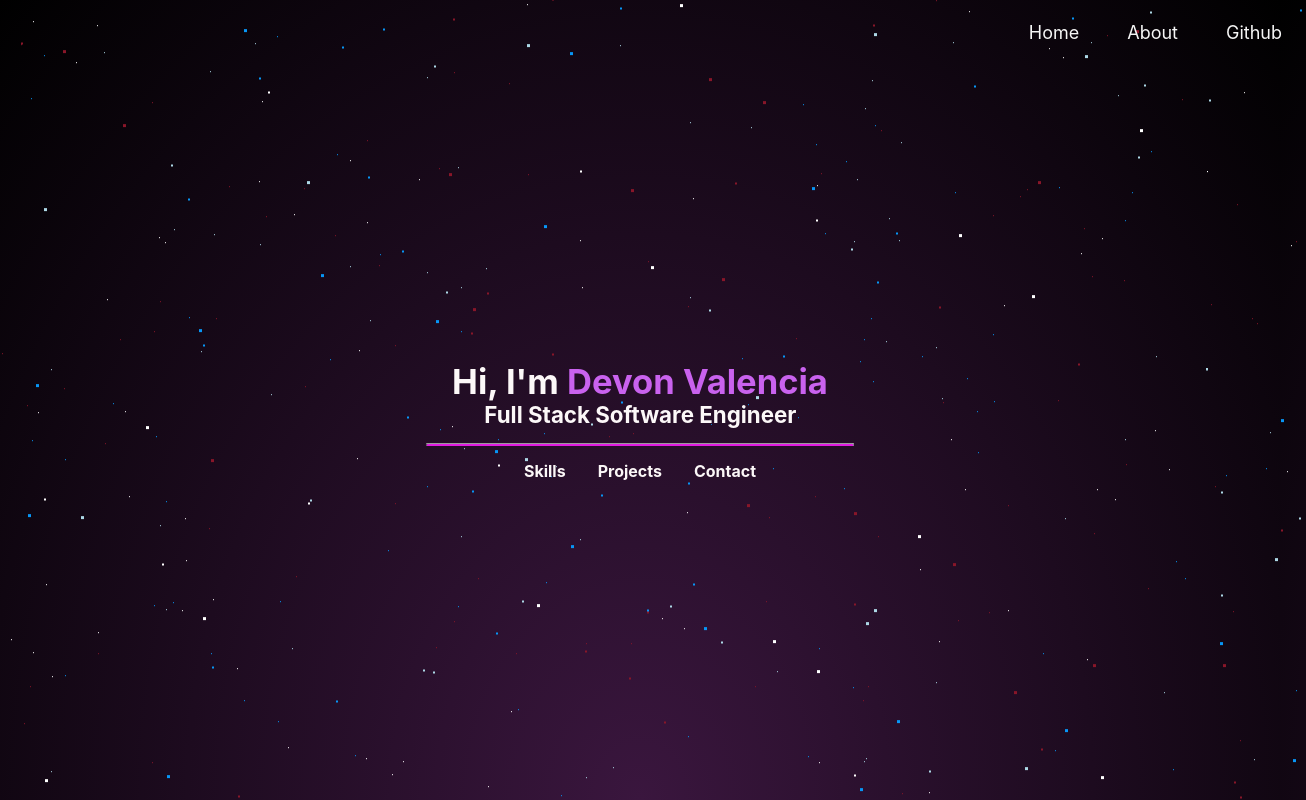
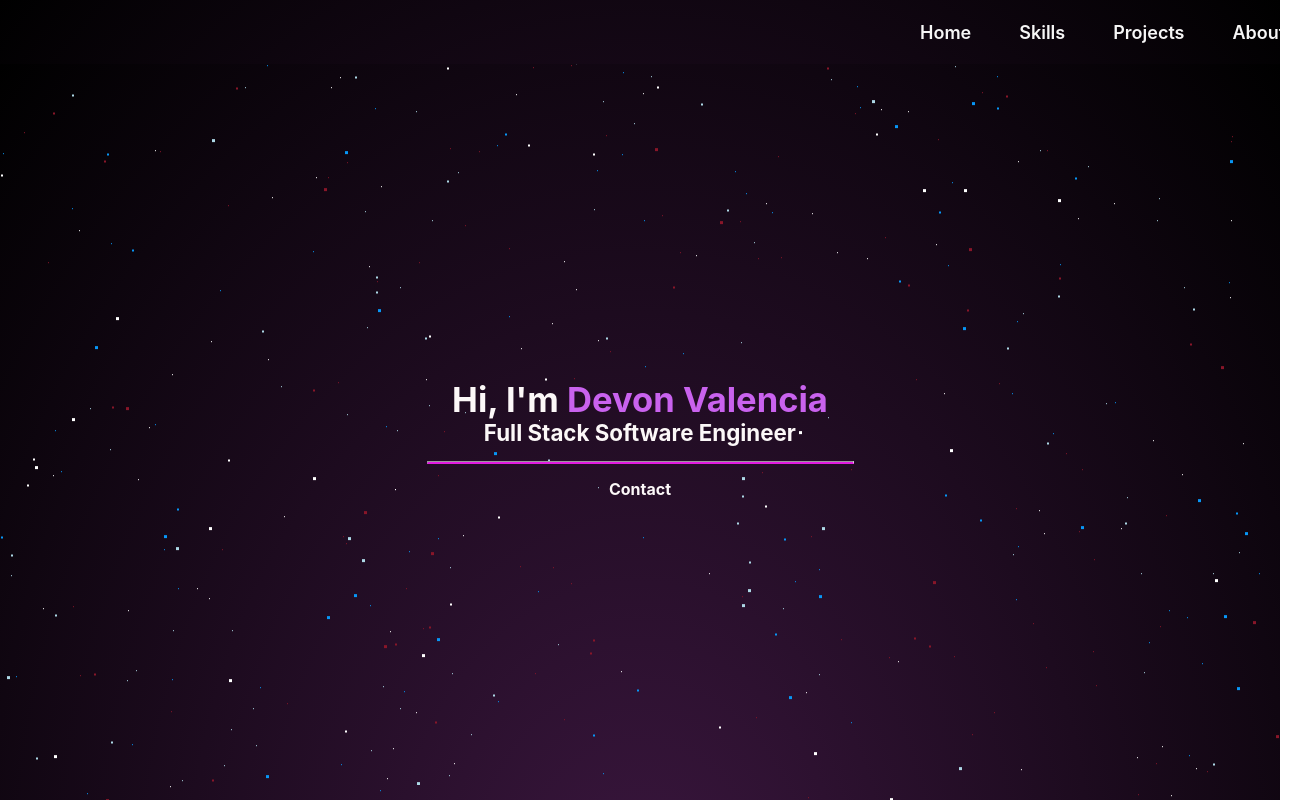
Before and after one commit to Devon-Valencia/Portfolio, a Next.js app: page / in a window 1280 px wide. Shown: the whole page, 1306 px wide, since content can reach past the window. Built offline with nearby package versions, Linux system fonts and the light colour scheme.

Commit message:
were good now

```diff
--- a/src/app/components/header.jsx
+++ b/src/app/components/navbar.jsx
@@ -1,11 +1,13 @@
-import '../globals.scss'; // path relative to Header.jsx
+import '../styles/global.scss';
 import Link from "next/link";
 
-export default function Header() {
+export default function Navbar() {
   return (
-        <header className="Header">
+        <header className="Navbar">
             <nav className="info">
                 <Link href="/" className="home">Home</Link>
+                <Link href="#skills" >Skills</Link>
+                <Link href="#projects">Projects</Link>
                 <Link href="/about">About</Link>
                 <Link href="https://github.com/Devon-Valencia" target="_blank" rel="noopener noreferrer">
                 Github
--- a/src/app/page.tsx
+++ b/src/app/page.tsx
@@ -1,32 +1,49 @@
-import './globals.scss';
-import Link from 'next/link';
-import Header from "./components/Header";
+import './styles/global.scss';
+import Navbar from "./components/navbar";
 
 export default function Home() {
   return (
     <>
+
+      <Navbar />
+
+      <section id="home" className="home-section">
       <div id="stars"></div>
       <div id="stars2"></div>
       <div id="stars3"></div>
-      <main>
         <div className='container'>
-          <Header />
           <h1 className="aboutmebox">
-            <span className="aboutme-text">Hi, I'm
-              <span className='highlight'> Devon Valencia</span>
+            <span className="aboutme-text">
+              Hi, I'm <span className='highlight'>Devon Valencia</span>
               <span className='aboutme-text2'>Full Stack Software Engineer</span>
             </span>
-
             <hr className='Line'/>
-
             <span className='links'>
-              <Link href="/skills">Skills</Link>
-              <Link href="/projects">Projects</Link>
-              <Link href="/contact">Contact</Link>
+              <a href="#contact">Contact</a>
             </span>
           </h1>
         </div>
-      </main>
+      </section>
+
+      <section id="skills" className="skills-section">
+        <div className="skills-box">
+          <h1 className="title">Skills</h1>
+          <span>Python</span>
+          <span>JavaScript</span>
+          <span>React</span>
+        </div>
+      </section>
+
+
+      <section id="projects" className="projects-section">
+        <h1>Projects</h1>
+        <p>Project details go here...</p>
+      </section>
+
+      <section id="contact" className="contact-section">
+        <h1>Contact</h1>
+        <p>Contact form or details go here...</p>
+      </section>
     </>
   );
 }
--- a/src/app/globals.scss
+++ b/src/app/styles/global.scss
@@ -7,7 +7,8 @@ body, html {
   height: 100%;
   width: 100%;
   background: radial-gradient(ellipse at bottom, #3a163e 0%, #000000 100%);
-  overflow: hidden;
+  overflow-y: auto;
+  overflow-x: hidden;
   scroll-behavior: smooth;
 }
 
@@ -31,7 +32,7 @@ $shadows-medium: multiple-box-shadow(600);
 $shadows-big: multiple-box-shadow(500);
 
 #stars {
-  position: fixed;
+  position: absolute;
   top: 0;
   left: 0;
   width: 1px;
@@ -54,7 +55,7 @@ $shadows-big: multiple-box-shadow(500);
 }
 
 #stars2 {
-  position: fixed;
+  position: absolute;
   top: 0;
   left: 0;
   width: 2px;
@@ -77,7 +78,7 @@ $shadows-big: multiple-box-shadow(500);
 }
 
 #stars3 {
-  position: fixed;
+  position: absolute;
   top: 0;
   left: 0;
   width: 3px;
@@ -114,11 +115,10 @@ $shadows-big: multiple-box-shadow(500);
   left: 50%;
   width: 95%;
   max-width: 1800px;
-  height: 100%;
   transform: translate(-50%, -50%);
 }
 
-.Header {
+.Navbar {
   position: sticky;
   top: 0;
   left: 0;
@@ -133,14 +133,16 @@ $shadows-big: multiple-box-shadow(500);
   box-sizing: border-box;
 }
 
-.Header nav a {
+.Navbar nav a {
   position: relative;
   color: #f6f6f6;
   text-decoration: none;
   margin: 0 1.5rem;
+  font-size: 18px;
+  font-weight: 600;
 }
 
-.Header nav a::after {
+.Navbar nav a::after {
   content: "";
   position: absolute;
   left: 50%;
@@ -154,37 +156,52 @@ $shadows-big: multiple-box-shadow(500);
   display: block;
 }
 
-.Header nav a:hover::after {
+.Navbar nav a:hover::after {
   width: 100%;
 }
 
+.info {
+  position: absolute;
+  display: flex;
+  left: 70%;
+  font-size: large;
+}
 main {
   display: flex;
   align-items: center;
   min-height: calc(100vh - 60px);
 }
 
-.info {
-  position: absolute;
+.home-section {
+  position: relative;
+  min-height: 90vh;
+  background: radial-gradient(ellipse at bottom, #3a163e 0%, #000000 100%);
   display: flex;
-  left: 80%;
-  font-size: large;
+  justify-content: center;
+  align-items: center;
+  overflow: hidden;
+}
+
+.container {
+  position: relative;
+  top: auto;
+  left: auto;
+  transform: none;
+  width: 95%;
+  max-width: 1800px;
+  margin: 0 auto;
+  padding: 2rem 0;
 }
 
 .aboutmebox {
-  position: fixed;
-  top: 50%;
-  left: 50%;
-  transform: translate(-50%, -50%);
-
+  position: relative;
   display: flex;
+  top: -50px;
   flex-direction: column;
   justify-content: center;
   align-items: center;
   text-align: center;
-
   padding: 10px 20px;
-  background-color: transparent;
   gap: 15px;
   z-index: 10;
 }
@@ -261,3 +278,113 @@ main {
     width: 100%;
   }
 }
+
+section {
+  min-height: 100vh;
+  padding: 4rem 2rem;
+  display: flex;
+  flex-direction: column;
+  align-items: center;
+  justify-content: center;
+  text-align: center;
+  font-family: -apple-system, BlinkMacSystemFont, 'Segoe UI', Roboto, 'Helvetica Neue', Arial, 'Noto Sans', sans-serif;
+
+
+  h1 {
+    font-size: 2.5rem;
+    margin-bottom: 2rem;
+  }
+
+  p {
+    max-width: 600px;
+    font-size: 1.2rem;
+    line-height: 1.6;
+  }
+}
+
+
+.skills-section {
+  background: #202f3f;
+  color: #fff;
+  min-height: 100vh;
+  padding: 4rem 2rem;
+  display: flex;
+  justify-content: center;
+  align-items: center;
+
+  .skills-box {
+    display: flex;
+    flex-direction: column;
+    align-items: center;
+    text-align: center;
+
+    span {
+      display: block;
+      background: transparent;
+      padding: 0.5rem 1rem;
+      border-radius: 20px;
+      margin: 0.5rem 0;
+      font-weight: 600;
+      font-size: 1.2rem;
+      border: 2px solid #2da557;
+      transition: transform 0.6s ease, background 1s ease;
+
+      &:hover {
+        transform: scale(1.1);
+        background: #121a29;
+      }
+    }
+  }
+}
+
+
+.projects-section {
+  background: #202f3f;
+  color: #fff;
+  min-height: 100vh;
+  padding: 4rem 2rem;
+  display: flex;
+  flex-direction: column;
+  justify-content: center;
+  align-items: center;
+  text-align: center;
+
+  h1 {
+    color: #ff6f61;
+    font-size: 2.5rem;
+    margin-bottom: 2rem;
+  }
+
+  p {
+    color: #ddd;
+    font-size: 1.2rem;
+    max-width: 600px;
+    line-height: 1.6;
+  }
+}
+
+
+.contact-section {
+  background: #2a2a2a;
+  color: #fff;
+  min-height: 100vh;
+  padding: 4rem 2rem;
+  display: flex;
+  flex-direction: column;
+  justify-content: center;
+  align-items: center;
+  text-align: center;
+
+  h1 {
+    color: #4aff8b;
+    font-size: 2.5rem;
+    margin-bottom: 2rem;
+  }
+
+  p {
+    color: #ccc;
+    font-size: 1.2rem;
+    max-width: 600px;
+    line-height: 1.6;
+  }
+}
--- a/src/app/styles/skills.scss
+++ /dev/null
@@ -1,29 +0,0 @@
-body {
-  background: #1a1a1a; /* Skills page background */
-}
-
-
-.container {
-  position: absolute;
-  top: 50%;
-  left: 50%;
-  width: 95%;
-  max-width: 1800px;
-  height: 100%;
-  transform: translate(-50%, -50%);
-}
-
-.skills-box {
-  display: flex;
-  flex-direction: column;
-  align-items: center;
-  gap: 20px;
-}
-
-.title {
-  font-size: 48px;
-  font-weight: bold;
-  border-bottom: 8px solid salmon;
-  padding-bottom: 8px;
-  margin-bottom: 40px;
-}
```
Also changed, not shown: src/app/skills/page.tsx (deleted, +0 -20 lines).
